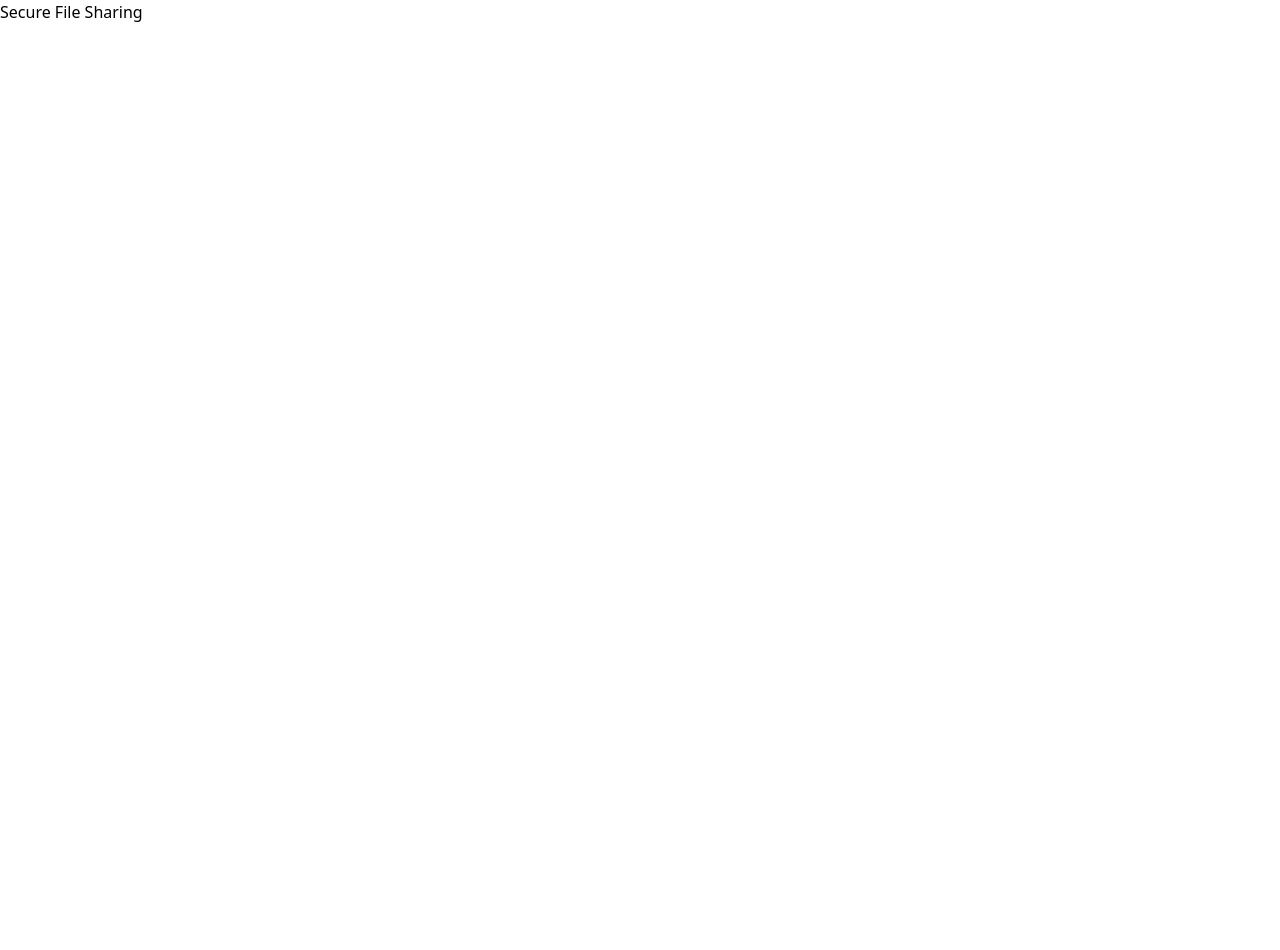
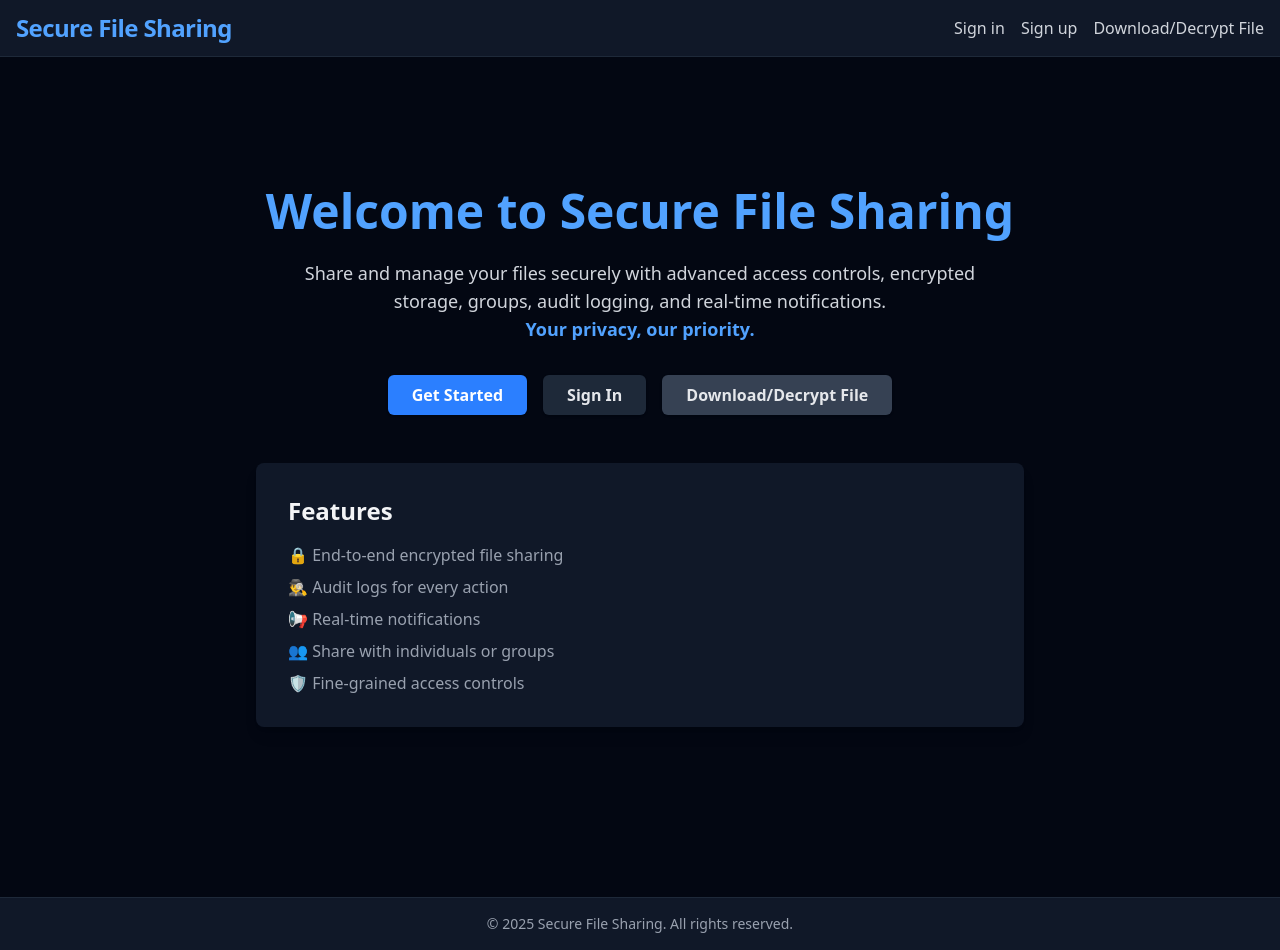
Before and after one commit to Ibitsam285/SFS, a React (Vite) app in the folder web-app/: page / in a window 1280 px wide. Before the commit the page ends 800 px from the top, so only its background shows below. Built offline with nearby package versions, Linux system fonts and the light colour scheme.

Commit message:
Frontend start in react. Implement Navbar, Footer, Landing page

```diff
--- a/web-app/src/App.jsx
+++ b/web-app/src/App.jsx
@@ -1,9 +1,29 @@
-import React from 'react'
+import { BrowserRouter as Router, Routes, Route } from "react-router-dom";
+import Navbar from "./components/Navbar";
+import Footer from "./components/Footer";
+import Landing from "./pages/Landing";
+
+function SignIn() { return <div className="text-gray-100 pt-10 text-center">Sign In Page Coming Soon</div>; }
+function SignUp() { return <div className="text-gray-100 pt-10 text-center">Sign Up Page Coming Soon</div>; }
+function DownloadFile() { return <div className="text-gray-100 pt-10 text-center">Download/Decrypt Page Coming Soon</div>; }
 
 function App() {
   return (
-    <div>Secure File Sharing</div>
-  )
+    <Router>
+      <div className="min-h-screen flex flex-col bg-gray-950">
+        <Navbar />
+        <main className="flex-grow">
+          <Routes>
+            <Route path="/" element={<Landing />} />
+            <Route path="/signin" element={<SignIn />} />
+            <Route path="/signup" element={<SignUp />} />
+            <Route path="/download" element={<DownloadFile />} />
+          </Routes>
+        </main>
+        <Footer />
+      </div>
+    </Router>
+  );
 }
 
-export default App
+export default App;
--- /dev/null
+++ b/web-app/src/components/Footer.jsx
@@ -0,0 +1,11 @@
+function Footer() {
+  return (
+    <footer className="bg-gray-900 border-t border-gray-800 py-4 mt-10">
+      <div className="max-w-7xl mx-auto text-center text-gray-400 text-sm">
+        &copy; {new Date().getFullYear()} Secure File Sharing. All rights reserved.
+      </div>
+    </footer>
+  );
+}
+
+export default Footer;
--- /dev/null
+++ b/web-app/src/components/Navbar.jsx
@@ -0,0 +1,36 @@
+import { Link, useLocation } from "react-router-dom";
+
+function Navbar() {
+  const location = useLocation();
+  return (
+    <nav className="bg-gray-900 border-b border-gray-800">
+      <div className="max-w-7xl mx-auto px-4 py-3 flex items-center justify-between">
+        <div className="flex items-center">
+          <span className="text-2xl font-bold text-blue-400 tracking-tight">Secure File Sharing</span>
+        </div>
+        <div className="flex gap-4">
+          <Link
+            to="/signin"
+            className={`text-gray-300 hover:text-blue-400 transition ${location.pathname === "/signin" ? "font-semibold text-blue-400" : ""}`}
+          >
+            Sign in
+          </Link>
+          <Link
+            to="/signup"
+            className={`text-gray-300 hover:text-blue-400 transition ${location.pathname === "/signup" ? "font-semibold text-blue-400" : ""}`}
+          >
+            Sign up
+          </Link>
+          <Link
+            to="/download"
+            className={`text-gray-300 hover:text-blue-400 transition ${location.pathname === "/download" ? "font-semibold text-blue-400" : ""}`}
+          >
+            Download/Decrypt File
+          </Link>
+        </div>
+      </div>
+    </nav>
+  );
+}
+
+export default Navbar;
--- /dev/null
+++ b/web-app/src/pages/Landing.jsx
@@ -0,0 +1,38 @@
+import { Link } from "react-router-dom";
+
+function Landing() {
+  return (
+    <div className="bg-gray-950 min-h-screen flex flex-col items-center justify-center px-4 py-10">
+      <h1 className="text-4xl md:text-5xl font-bold text-blue-400 mb-6 text-center">
+        Welcome to Secure File Sharing
+      </h1>
+      <p className="text-gray-300 mb-8 text-lg max-w-2xl text-center">
+        Share and manage your files securely with advanced access controls, encrypted storage, groups, audit logging, and real-time notifications. <br />
+        <span className="text-blue-400 font-semibold">Your privacy, our priority.</span>
+      </p>
+      <div className="flex flex-wrap gap-4 justify-center">
+        <Link to="/signup" className="bg-blue-500 hover:bg-blue-600 text-white px-6 py-2 rounded-md font-semibold shadow transition">
+          Get Started
+        </Link>
+        <Link to="/signin" className="bg-gray-800 hover:bg-gray-700 text-gray-200 px-6 py-2 rounded-md font-semibold shadow transition">
+          Sign In
+        </Link>
+        <Link to="/download" className="bg-gray-700 hover:bg-gray-600 text-gray-200 px-6 py-2 rounded-md font-semibold shadow transition">
+          Download/Decrypt File
+        </Link>
+      </div>
+      <section className="mt-12 max-w-3xl w-full bg-gray-900 bg-opacity-60 rounded-lg p-8 shadow-lg">
+        <h2 className="text-2xl font-bold text-gray-100 mb-4">Features</h2>
+        <ul className="space-y-2 text-gray-400">
+          <li>🔒 End-to-end encrypted file sharing</li>
+          <li>🕵️‍♂️ Audit logs for every action</li>
+          <li>📢 Real-time notifications</li>
+          <li>👥 Share with individuals or groups</li>
+          <li>🛡️ Fine-grained access controls</li>
+        </ul>
+      </section>
+    </div>
+  );
+}
+
+export default Landing;
```
